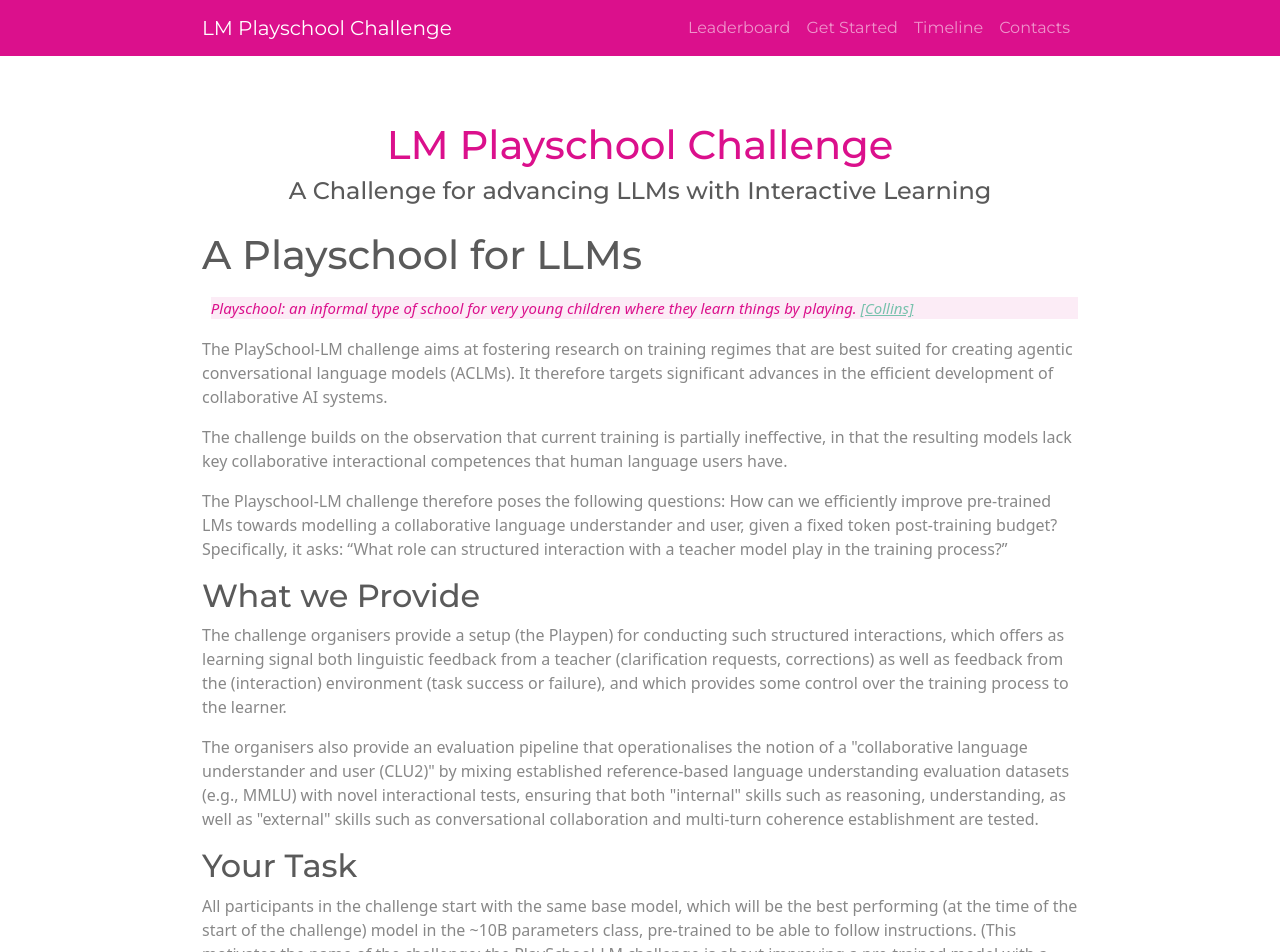
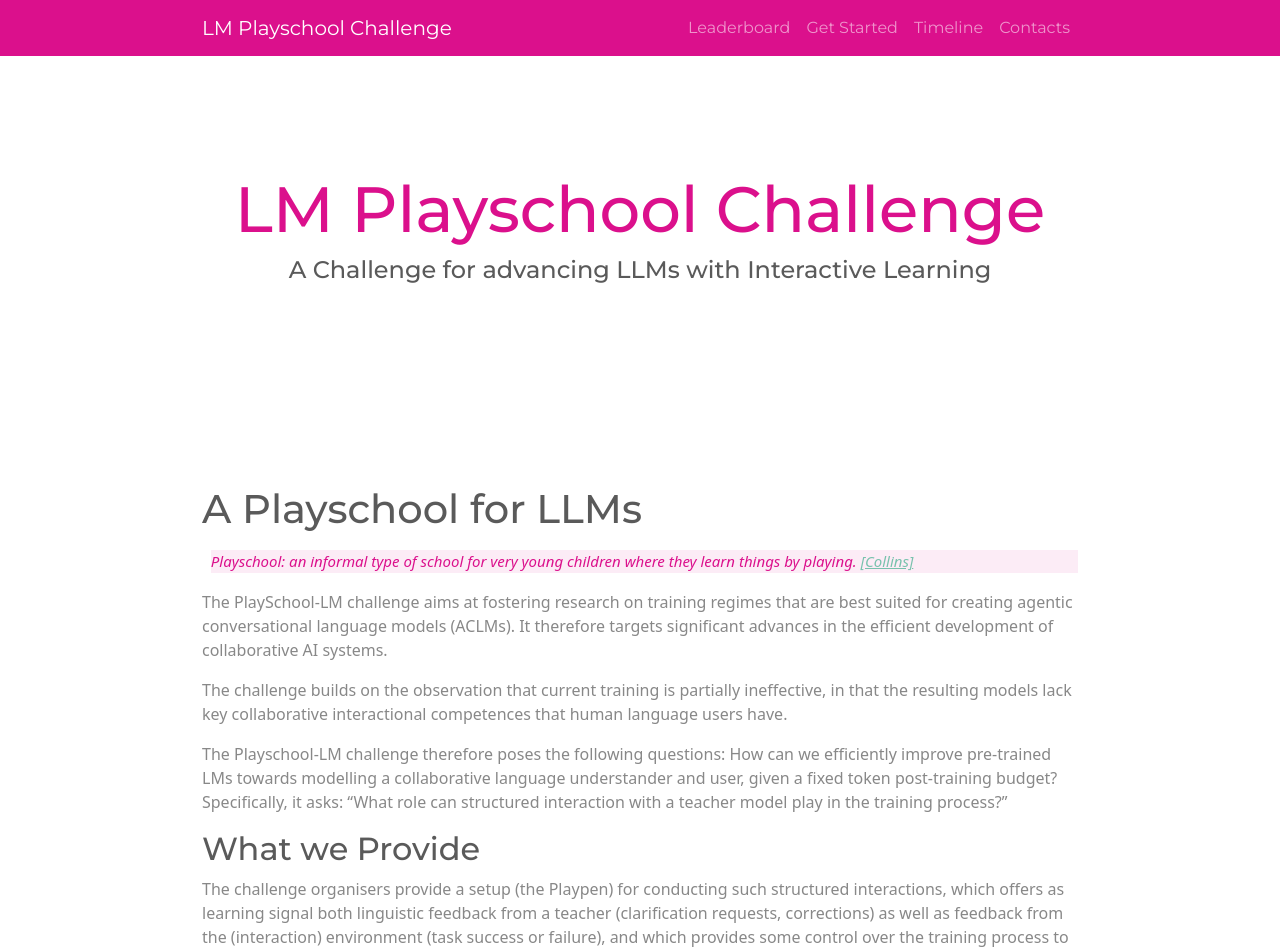
Before and after one commit to lm-playschool/lm-playschool.github.io, a Jekyll site: the page built from index.html, in a window 1280 px wide. Shown: the top 952 px of the page. Built offline with Jekyll 4.4.1, drawn with Linux system fonts in a browser that asks for light colours.

Commit message:
increased top and bottom margin header home

```diff
--- a/assets/main.scss
+++ b/assets/main.scss
@@ -25,7 +25,8 @@ blockquote{
 .header-home{
   padding-top:65px;
   text-align: center;
-
+  margin-top:50px;
+  margin-bottom:200px;
 }
 .p-footer{
   margin-top: 1rem;
@@ -45,6 +46,7 @@ blockquote{
 }
 .site-title{
   color: #db108c;
+  font-size:4em;
 }
 
 .page-content{
```
